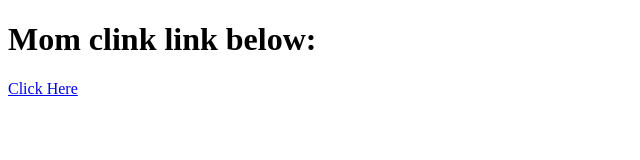
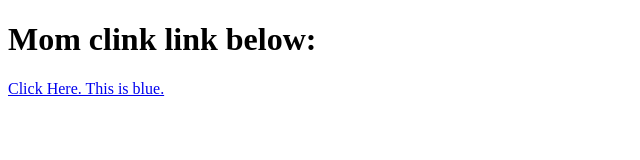
Before and after one commit to markpcomer/zoom-call, a plain HTML site: page index.html in a window 1280 px wide. Shown: the whole page, without its empty margins (0-640 px from the left). Drawn offline with Linux system fonts and the light colour scheme.

Commit message:
Further commit.

```diff
--- a/index.html
+++ b/index.html
@@ -8,6 +8,6 @@
 <body>
     <h1>Mom clink link below:</h1>
 
-    <a href="https://us04web.zoom.us/j/79720021012?pwd=EG4O3HX488qpLrFoxbOi4vbaj46aOt.1">Click Here</a>
+    <a href="https://us04web.zoom.us/j/79720021012?pwd=EG4O3HX488qpLrFoxbOi4vbaj46aOt.1">Click Here. This is blue.</a>
 </body>
 </html>
```
